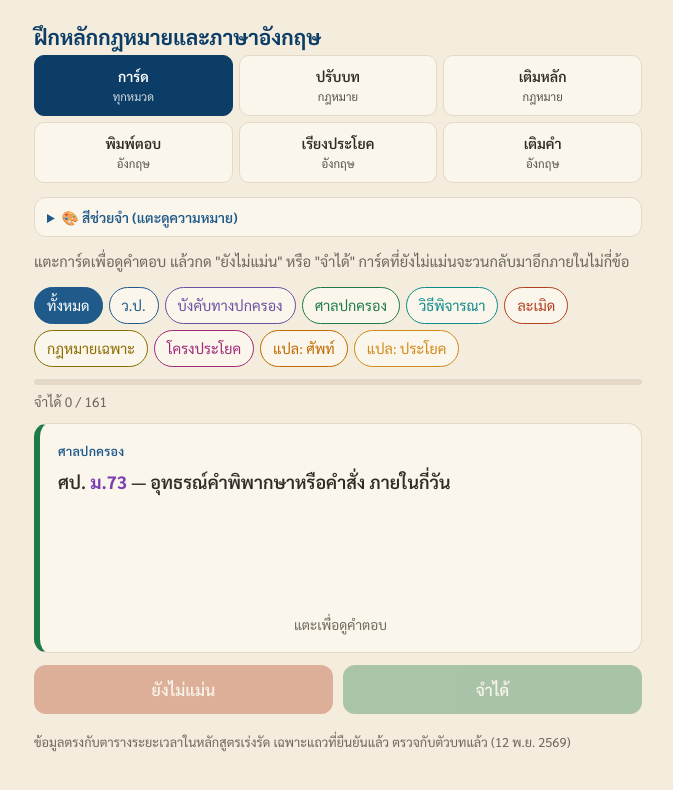
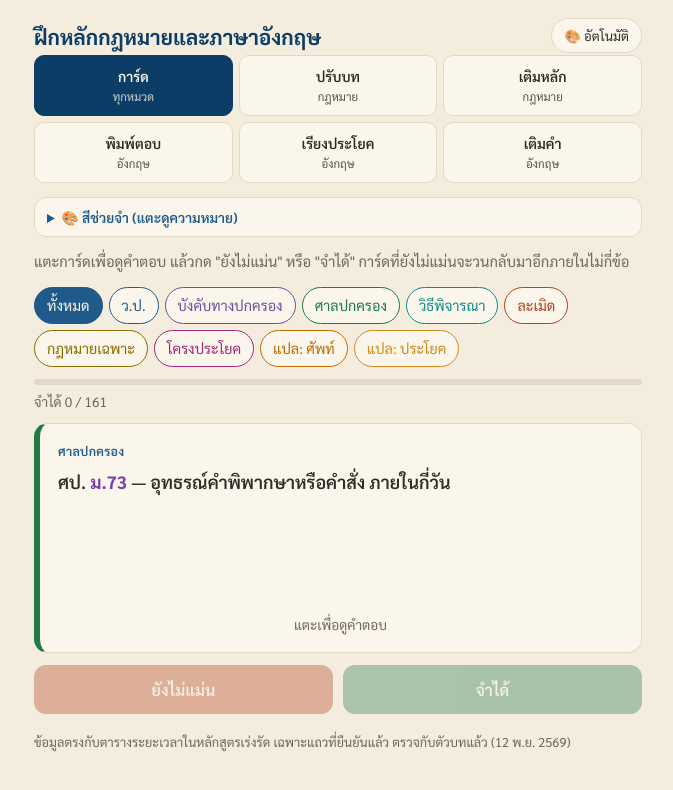
Before and after one commit to adsarapong-sudo/lawexamprep, a plain HTML site: page pkp/index.html in a window 1280 px wide. Shown: the whole page, without its empty margins (302-975 px from the left). Drawn offline with Linux system fonts and the light colour scheme.

Commit message:
pkp: theme toggle, dark-mode contrast, bottom padding for Safari toolbar
Co-Authored-By: Claude Opus 5.5 <noreply@anthropic.com>
Claude-Session: https://claude.ai/code/session_015qj4eHwdsuFHgzoWC5gEnr

```diff
--- a/pkp/index.html
+++ b/pkp/index.html
@@ -2,7 +2,7 @@
 <html lang="th">
 <head>
 <meta charset="utf-8">
-<meta name="viewport" content="width=device-width, initial-scale=1">
+<meta name="viewport" content="width=device-width, initial-scale=1, viewport-fit=cover">
 <meta name="theme-color" content="#f4ecdc" media="(prefers-color-scheme: light)">
 <meta name="theme-color" content="#1d1b18" media="(prefers-color-scheme: dark)">
 <title>ฝึกท่องตัวเลข พนักงานคดีปกครอง</title>
@@ -10,7 +10,8 @@
 <link href="https://fonts.googleapis.com/css2?family=Sarabun:wght@400;600;700&display=swap" rel="stylesheet">
 <style>
 :root{--ink:#2f2b25;--mute:#6f685c;--line:#e3d9c6;--bg:#f4ecdc;--card:#fbf6ec;--brand:#0b3d66;--brand2:#1f5a8a;--ok:#1e7a46;--no:#b3401f;}
-@media (prefers-color-scheme:dark){:root{--ink:#e6dfd2;--mute:#a59d8f;--line:#3a352d;--bg:#1d1b18;--card:#262320;--brand:#8cc0ec;--brand2:#7fb2e0;--ok:#5cc58b;--no:#f08a6a;}}
+@media (prefers-color-scheme:dark){:root:not([data-theme="light"]){--ink:#e6dfd2;--mute:#a59d8f;--line:#3a352d;--bg:#1d1b18;--card:#262320;--brand:#8cc0ec;--brand2:#7fb2e0;--ok:#5cc58b;--no:#f08a6a;}}
+:root[data-theme="dark"]{--ink:#e6dfd2;--mute:#a59d8f;--line:#3a352d;--bg:#1d1b18;--card:#262320;--brand:#8cc0ec;--brand2:#7fb2e0;--ok:#5cc58b;--no:#f08a6a;}
 *{box-sizing:border-box}
 html,body{margin:0;background:var(--bg);color:var(--ink);font-family:'Sarabun',sans-serif;line-height:1.6;-webkit-text-size-adjust:100%}
 main{max-width:640px;margin:0 auto;padding:16px 16px 40px}
@@ -70,7 +71,8 @@ h1{font-size:1.3rem;margin:4px 0 2px;color:var(--brand)}
 .model{margin-top:12px;padding:12px;border-left:4px solid var(--brand2);background:var(--bg);border-radius:6px}
 
 :root{--c-num:#0a55c2;--c-num-bg:#dfe8f3;--c-sec:#7b3fb3;--c-adm:#1e7a46;--c-adm-bg:#dcecdc;--c-jus:#b35a00;--c-jus-bg:#f6e2c8;--c-but:#c0392b;--c-so:#0b3d66;--c-neg:#c0392b;--c-modal:#a1287a}
-@media (prefers-color-scheme:dark){:root{--c-num:#8ab8ff;--c-num-bg:#1b2c45;--c-sec:#c9a2f0;--c-adm:#6fd39a;--c-adm-bg:#17321f;--c-jus:#ffb36b;--c-jus-bg:#3a2612;--c-but:#ff8a7a;--c-so:#9cc8f0;--c-neg:#ff8a7a;--c-modal:#f08ad0}}
+@media (prefers-color-scheme:dark){:root:not([data-theme="light"]){--c-num:#8ab8ff;--c-num-bg:#1b2c45;--c-sec:#c9a2f0;--c-adm:#6fd39a;--c-adm-bg:#17321f;--c-jus:#ffb36b;--c-jus-bg:#3a2612;--c-but:#ff8a7a;--c-so:#9cc8f0;--c-neg:#ff8a7a;--c-modal:#f08ad0}}
+:root[data-theme="dark"]{--c-num:#8ab8ff;--c-num-bg:#1b2c45;--c-sec:#c9a2f0;--c-adm:#6fd39a;--c-adm-bg:#17321f;--c-jus:#ffb36b;--c-jus-bg:#3a2612;--c-but:#ff8a7a;--c-so:#9cc8f0;--c-neg:#ff8a7a;--c-modal:#f08ad0}
 .hl-num{color:var(--c-num);background:var(--c-num-bg);border-radius:4px;padding:0 3px;font-weight:700}
 .hl-sec{color:var(--c-sec);font-weight:700}
 .hl-adm{color:var(--c-adm);background:var(--c-adm-bg);border-radius:4px;padding:0 3px;font-weight:700}
@@ -83,11 +85,23 @@ h1{font-size:1.3rem;margin:4px 0 2px;color:var(--brand)}
 .legend summary{cursor:pointer;font-weight:600;color:var(--brand2)}
 .legend div{display:flex;flex-wrap:wrap;gap:6px 12px;margin-top:6px}
 .card,.pane{border-left-width:6px}
+
+main{padding-bottom:calc(120px + env(safe-area-inset-bottom))}
+.modes button[aria-pressed="true"],.chip[aria-pressed="true"],.row button.main,.btns button{color:var(--card)!important}
+.chip{color:var(--cc,var(--ink));border-color:var(--cc,var(--line))}
+.chip[aria-pressed="true"]{background:var(--cc,var(--brand2));border-color:var(--cc,var(--brand2))}
+:root[data-theme="dark"] .chip:not([aria-pressed="true"]){color:color-mix(in srgb,var(--cc,var(--ink)) 50%,#fff);border-color:color-mix(in srgb,var(--cc,var(--line)) 70%,#fff)}
+@media (prefers-color-scheme:dark){:root:not([data-theme="light"]) .chip:not([aria-pressed="true"]){color:color-mix(in srgb,var(--cc,var(--ink)) 50%,#fff);border-color:color-mix(in srgb,var(--cc,var(--line)) 70%,#fff)}}
+.topbar{display:flex;align-items:center;justify-content:space-between;gap:8px}
+#themeBtn{font:inherit;font-size:.82rem;border:1px solid var(--line);background:var(--card);color:var(--ink);border-radius:999px;padding:6px 12px;cursor:pointer;white-space:nowrap}
 </style>
+<script>
+(function(){var t;try{t=localStorage.getItem('theme')}catch(e){}if(t==='light'||t==='dark')document.documentElement.setAttribute('data-theme',t)})();
+</script>
 </head>
 <body>
 <main>
-<h1>ฝึกหลักกฎหมายและภาษาอังกฤษ</h1>
+<div class="topbar"><h1>ฝึกหลักกฎหมายและภาษาอังกฤษ</h1><button id="themeBtn" type="button">🎨 อัตโนมัติ</button></div>
 <div class="modes" role="tablist">
 <button data-m="flash" aria-pressed="true">การ์ด<small>ทุกหมวด</small></button><button data-m="case" aria-pressed="false">ปรับบท<small>กฎหมาย</small></button><button data-m="lcloze" aria-pressed="false">เติมหลัก<small>กฎหมาย</small></button>
 <button data-m="type" aria-pressed="false">พิมพ์ตอบ<small>อังกฤษ</small></button><button data-m="order" aria-pressed="false">เรียงประโยค<small>อังกฤษ</small></button><button data-m="cloze" aria-pressed="false">เติมคำ<small>อังกฤษ</small></button>
@@ -523,11 +537,16 @@ const IDS=['a','q','lA','lQ','kModel','tRes','oRes'];let busy=false;
 function run(){if(busy)return;busy=true;try{IDS.forEach(id=>colorize(document.getElementById(id)));
  const pairs=[['card','tag'],['mLcloze','lTag'],['mCase','kTag']];pairs.forEach(([box,tag])=>{const b=document.getElementById(box),t=document.getElementById(tag);if(b&&t){const c=catColor(t.textContent);b.style.borderLeftColor=c||''}});
  ['mType','mOrder','mCloze'].forEach(id=>{const b=document.getElementById(id);if(b)b.style.borderLeftColor='#c06a00'});
- document.querySelectorAll('#chips .chip').forEach(ch=>{const c=CATCOL[ch.textContent];if(c&&ch.getAttribute('aria-pressed')!=='true'){ch.style.borderColor=c;ch.style.color=c}else{ch.style.borderColor='';ch.style.color=''}});
+ document.querySelectorAll('#chips .chip').forEach(ch=>{const c=CATCOL[ch.textContent];if(c)ch.style.setProperty('--cc',c)});
 }finally{busy=false}}
 const mo=new MutationObserver(()=>{if(!busy){mo.disconnect();run();obs()}});
 function obs(){mo.observe(document.querySelector('main'),{childList:true,subtree:true,characterData:true,attributes:true,attributeFilter:['aria-pressed']})}
 run();obs();
+const tb=document.getElementById('themeBtn');const L={auto:'🎨 อัตโนมัติ',light:'☀️ ครีม',dark:'🌙 มืด'};
+let cur;try{cur=localStorage.getItem('theme')||'auto'}catch(e){cur='auto'}
+function apply(){if(cur==='auto')document.documentElement.removeAttribute('data-theme');else document.documentElement.setAttribute('data-theme',cur);tb.textContent=L[cur];
+ const dark=cur==='dark'||(cur==='auto'&&matchMedia('(prefers-color-scheme: dark)').matches);document.querySelectorAll('meta[name=theme-color]').forEach(m=>m.setAttribute('content',dark?'#1d1b18':'#f4ecdc'))}
+tb.onclick=()=>{cur={auto:'light',light:'dark',dark:'auto'}[cur];try{localStorage.setItem('theme',cur)}catch(e){}apply()};apply();
 })();
 </script>
 </body>
```
